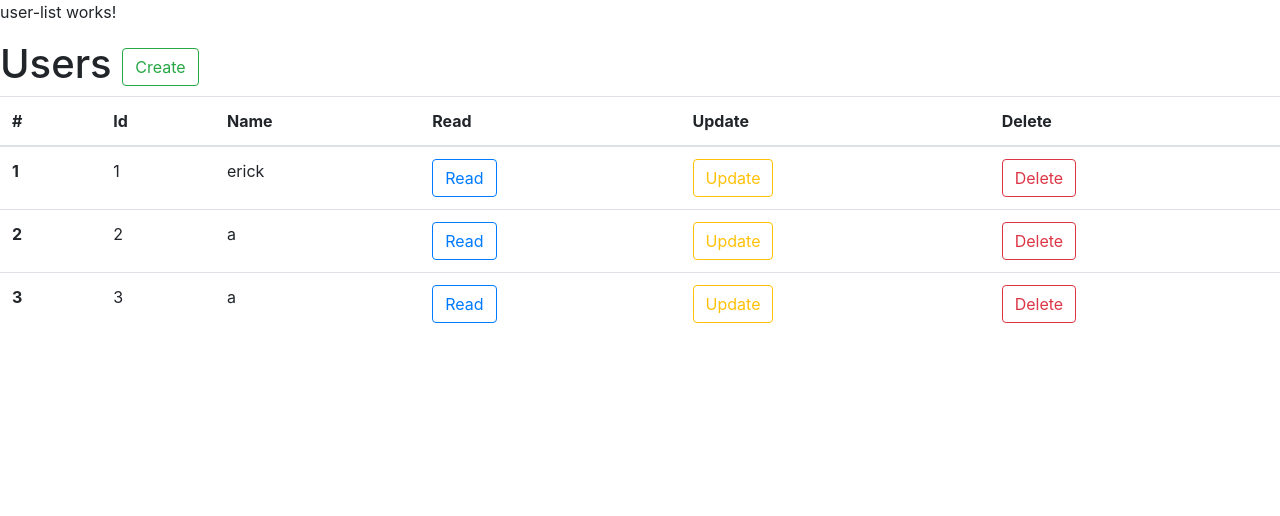
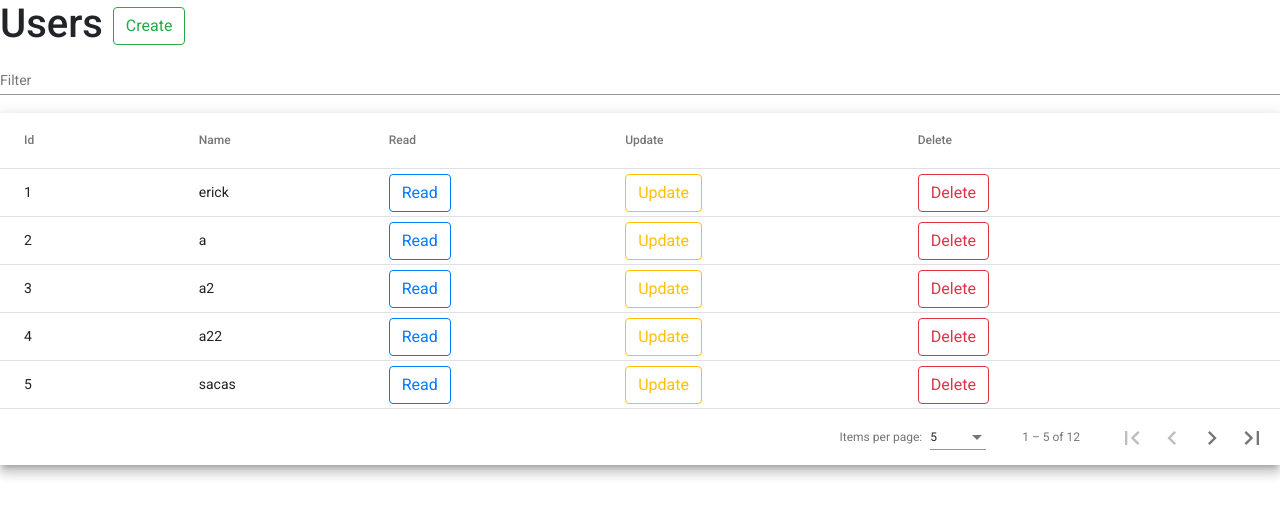
Before and after one commit to erickfabricio/Entity-Api-Angular, an Angular app: page /user in a window 1280 px wide. Shown: the top 516 px of the page. Built offline with nearby package versions, Linux system fonts and the light colour scheme; data requests are answered from the project's data file.

Commit message:
Se añadio filtro de búsqueda para lista

```diff
--- a/angular.json
+++ b/angular.json
@@ -24,6 +24,7 @@
               "src/assets"
             ],
             "styles": [
+              "./node_modules/@angular/material/prebuilt-themes/indigo-pink.css",
               "./node_modules/bootstrap/dist/css/bootstrap.min.css",
               "./node_modules/bootstrap/dist/css/bootstrap.css",
               "src/styles.css"
@@ -91,6 +92,7 @@
               "src/assets"
             ],
             "styles": [
+              "./node_modules/@angular/material/prebuilt-themes/indigo-pink.css",
               "src/styles.css"
             ],
             "scripts": []
@@ -122,6 +124,7 @@
           }
         }
       }
-    }},
+    }
+  },
   "defaultProject": "myapp"
 }
--- a/db.json
+++ b/db.json
@@ -9,8 +9,44 @@
       "id": 2
     },
     {
-      "name": "a",
+      "name": "a2",
       "id": 3
+    },
+    {
+      "name": "a22",
+      "id": 4
+    },
+    {
+      "name": "sacas",
+      "id": 5
+    },
+    {
+      "name": "asklask",
+      "id": 6
+    },
+    {
+      "name": "iooe",
+      "id": 7
+    },
+    {
+      "name": "jjr",
+      "id": 8
+    },
+    {
+      "name": "hola",
+      "id": 9
+    },
+    {
+      "name": "erick",
+      "id": 10
+    },
+    {
+      "name": "hola",
+      "id": 11
+    },
+    {
+      "name": "kk",
+      "id": 14
     }
   ],
   "products": [
--- a/package.json
+++ b/package.json
@@ -12,14 +12,17 @@
   "private": true,
   "dependencies": {
     "@angular/animations": "~8.0.1",
+    "@angular/cdk": "~8.2.3",
     "@angular/common": "~8.0.1",
     "@angular/compiler": "~8.0.1",
     "@angular/core": "~8.0.1",
     "@angular/forms": "~8.0.1",
+    "@angular/material": "^8.2.3",
     "@angular/platform-browser": "~8.0.1",
     "@angular/platform-browser-dynamic": "~8.0.1",
     "@angular/router": "~8.0.1",
     "bootstrap": "^4.3.1",
+    "hammerjs": "^2.0.8",
     "jquery": "^3.4.1",
     "ngx-bootstrap": "^5.2.0",
     "popper.js": "^1.16.0",
--- a/src/app/app.module.ts
+++ b/src/app/app.module.ts
@@ -7,6 +7,8 @@ import { HttpClientModule } from '@angular/common/http';
 import { EntityModule } from './entity/entity.module';
 
 import { FormsModule } from '@angular/forms';
+import { BrowserAnimationsModule } from '@angular/platform-browser/animations';
+import { MaterialModule } from './material.module';
 
 @NgModule({
   declarations: [
@@ -17,7 +19,9 @@ import { FormsModule } from '@angular/forms';
     AppRoutingModule,
     HttpClientModule,
     EntityModule,
-    FormsModule
+    FormsModule,
+    BrowserAnimationsModule,
+    MaterialModule
   ],
   providers: [],
   bootstrap: [AppComponent]
--- a/src/app/entity/components/user/user-list/user-list.component.css
+++ b/src/app/entity/components/user/user-list/user-list.component.css
@@ -0,0 +1,14 @@
+/* Structure */
+
+table {
+    width: 100%;
+}
+
+.mat-form-field {
+    font-size: 14px;
+    width: 100%;
+}
+
+th.mat-sort-header-sorted {
+    color: black;
+}
--- a/src/app/entity/components/user/user-list/user-list.component.html
+++ b/src/app/entity/components/user/user-list/user-list.component.html
@@ -1,36 +1,60 @@
-<p>user-list works!</p>
 <!-- New user -->
 <h1>Users <button type="button" class="btn btn-outline-success" (click)="showModalCrud('CREATE')">Create</button> </h1>
 
-<!-- Table users -->
-<table class="table table-hover">
+<!-- Filter -->
+<mat-form-field>
+    <input matInput (keyup)="applyFilter($event.target.value)" placeholder="Filter">
+</mat-form-field>
 
-    <thead>
-        <tr>
-            <th scope="col">#</th>
-            <th scope="col">Id</th>
-            <th scope="col">Name</th>
-            <th scope="col">Read</th>
-            <th scope="col">Update</th>
-            <th scope="col">Delete</th>
-        </tr>
-    </thead>
+<!-- List users -->
+<div class="mat-elevation-z8">
 
-    <tbody>
-        <tr *ngFor="let user of users ; index as i">
-            <th scope="row">{{i+1}}</th>
-            <td>{{user.id}}</td>
-            <td>{{user.name}}</td>
-            <td><button type="button" class="btn btn-outline-primary"
+    <table mat-table [dataSource]="dataSource" matSort class="table-hover">
+
+        <!-- Id Column -->
+        <ng-container matColumnDef="id">
+            <th mat-header-cell *matHeaderCellDef mat-sort-header> Id </th>
+            <td mat-cell *matCellDef="let user"> {{user.id}} </td>
+        </ng-container>
+
+        <!-- Name Column -->
+        <ng-container matColumnDef="name">
+            <th mat-header-cell *matHeaderCellDef mat-sort-header> Name </th>
+            <td mat-cell *matCellDef="let user"> {{user.name}} </td>
+        </ng-container>
+
+        <!-- Read Column -->
+        <ng-container matColumnDef="read">
+            <th mat-header-cell *matHeaderCellDef> Read </th>
+            <td mat-cell *matCellDef="let user">
+                <button type="button" class="btn btn-outline-primary"
                     (click)="showModalCrud('READ', user)">Read</button>
             </td>
-            <td><button type="button" class="btn btn-outline-warning"
+        </ng-container>
+
+        <!-- Update Column -->
+        <ng-container matColumnDef="update">
+            <th mat-header-cell *matHeaderCellDef> Update </th>
+            <td mat-cell *matCellDef="let user">
+                <button type="button" class="btn btn-outline-warning"
                     (click)="showModalCrud('UPDATE', user)">Update</button>
             </td>
-            <td><button type="button" class="btn btn-outline-danger"
+        </ng-container>
+
+        <!-- Delete Column -->
+        <ng-container matColumnDef="delete">
+            <th mat-header-cell *matHeaderCellDef> Delete </th>
+            <td mat-cell *matCellDef="let user">
+                <button type="button" class="btn btn-outline-danger"
                     (click)="showModalCrud('DELETE', user)">Delete</button>
             </td>
-        </tr>
-    </tbody>
+        </ng-container>
 
-</table>
+        <tr mat-header-row *matHeaderRowDef="displayedColumns"></tr>
+        <tr mat-row *matRowDef="let row; columns: displayedColumns;"></tr>
+
+    </table>
+
+    <mat-paginator [pageSizeOptions]="[5, 10, 20]" showFirstLastButtons></mat-paginator>
+
+</div>
--- a/src/app/entity/components/user/user-list/user-list.component.ts
+++ b/src/app/entity/components/user/user-list/user-list.component.ts
@@ -1,8 +1,11 @@
-import { Component, OnInit } from '@angular/core';
+import { Component, OnInit, ViewChild } from '@angular/core';
 import { BsModalRef, BsModalService } from 'ngx-bootstrap/modal';
 import { UserModel } from 'src/app/entity/models/user.model';
 import { EntityService } from 'src/app/entity/services/entity.service';
 import { UserCrudComponent } from '../user-crud/user-crud.component';
+import { MatTableDataSource } from '@angular/material/table';
+import { MatPaginator } from '@angular/material/paginator';
+import { MatSort } from '@angular/material/sort';
 
 @Component({
   selector: 'entity-user-list',
@@ -10,6 +13,12 @@ import { UserCrudComponent } from '../user-crud/user-crud.component';
   styleUrls: ['./user-list.component.css']
 })
 export class UserListComponent implements OnInit {
+
+  //Filter
+  @ViewChild(MatPaginator, {static: true}) paginator: MatPaginator;
+  @ViewChild(MatSort, {static: true}) sort: MatSort;
+  displayedColumns: string[];
+  dataSource:MatTableDataSource<UserModel>;
 
   //List
   users: UserModel[];
@@ -21,16 +30,21 @@ export class UserListComponent implements OnInit {
   constructor(private entityService: EntityService, private modalService: BsModalService) { }
 
   ngOnInit() {
+    this.displayedColumns = ['id', 'name', 'read', 'update', 'delete'];
+    this.dataSource = new MatTableDataSource<UserModel>();
+    this.dataSource.paginator = this.paginator;
+    this.dataSource.sort = this.sort;
     this.find();
   }
 
   find() {
     this.entityService.find(UserModel.entity)
-      .subscribe(users => { console.log("UserListComponent.find->"), console.log(users); this.users = <UserModel[]>users });
+      .subscribe(users => { console.log(users); this.users = <UserModel[]>users; this.dataSource.data = this.users });
   }
 
   showModalCrud(action: string, user: UserModel) {
 
+    //Show the modal according to the action
     this.modal = this.modalService.show(UserCrudComponent, {
       initialState: {
         action: action,
@@ -38,12 +52,21 @@ export class UserListComponent implements OnInit {
       }
     });
 
+    //Get the modal process
     this.modal.content.isUpdateList.pipe().subscribe(isUpdate => {
       if(isUpdate){
         this.find();
+        /*
+        if(action == "CREATE"){
+          this.applyFilter(this.modal.content.user.name);
+        }*/
       }
     });
 
   }
 
+  applyFilter(filterValue: string) {
+    this.dataSource.filter = filterValue.trim().toLowerCase();
+  }
+
 }
--- a/src/app/entity/entity.module.ts
+++ b/src/app/entity/entity.module.ts
@@ -6,6 +6,7 @@ import { EntityRoutingModule } from './entity-routing.module';
 
 import { UserListComponent } from './components/user/user-list/user-list.component';
 import { UserCrudComponent } from './components/user/user-crud/user-crud.component';
+import { MaterialModule } from '../material.module';
 
 @NgModule({
   declarations: [UserListComponent, UserCrudComponent],
@@ -14,7 +15,8 @@ import { UserCrudComponent } from './components/user/user-crud/user-crud.compone
     EntityRoutingModule,
     FormsModule,
     ReactiveFormsModule,
-    ModalModule.forRoot()
+    ModalModule.forRoot(),
+    MaterialModule
   ],
   exports: [
 
--- a/src/index.html
+++ b/src/index.html
@@ -7,6 +7,8 @@
 
   <meta name="viewport" content="width=device-width, initial-scale=1">
   <link rel="icon" type="image/x-icon" href="favicon.ico">
+  <link href="https://fonts.googleapis.com/css?family=Roboto:300,400,500&display=swap" rel="stylesheet">
+  <link href="https://fonts.googleapis.com/icon?family=Material+Icons" rel="stylesheet">
 </head>
 <body>
   <app-root></app-root>
--- a/src/main.ts
+++ b/src/main.ts
@@ -1,3 +1,4 @@
+import 'hammerjs';
 import { enableProdMode } from '@angular/core';
 import { platformBrowserDynamic } from '@angular/platform-browser-dynamic';
 
--- a/src/styles.css
+++ b/src/styles.css
@@ -1 +1,4 @@
 /* You can add global styles to this file, and also import other style files */
+
+html, body { height: 100%; }
+body { margin: 0; font-family: Roboto, "Helvetica Neue", sans-serif; }
```
Also changed, not shown: src/app/material.module.ts (added, +132 -0 lines), 1 other file (tests, documents, lock files or other folders).
